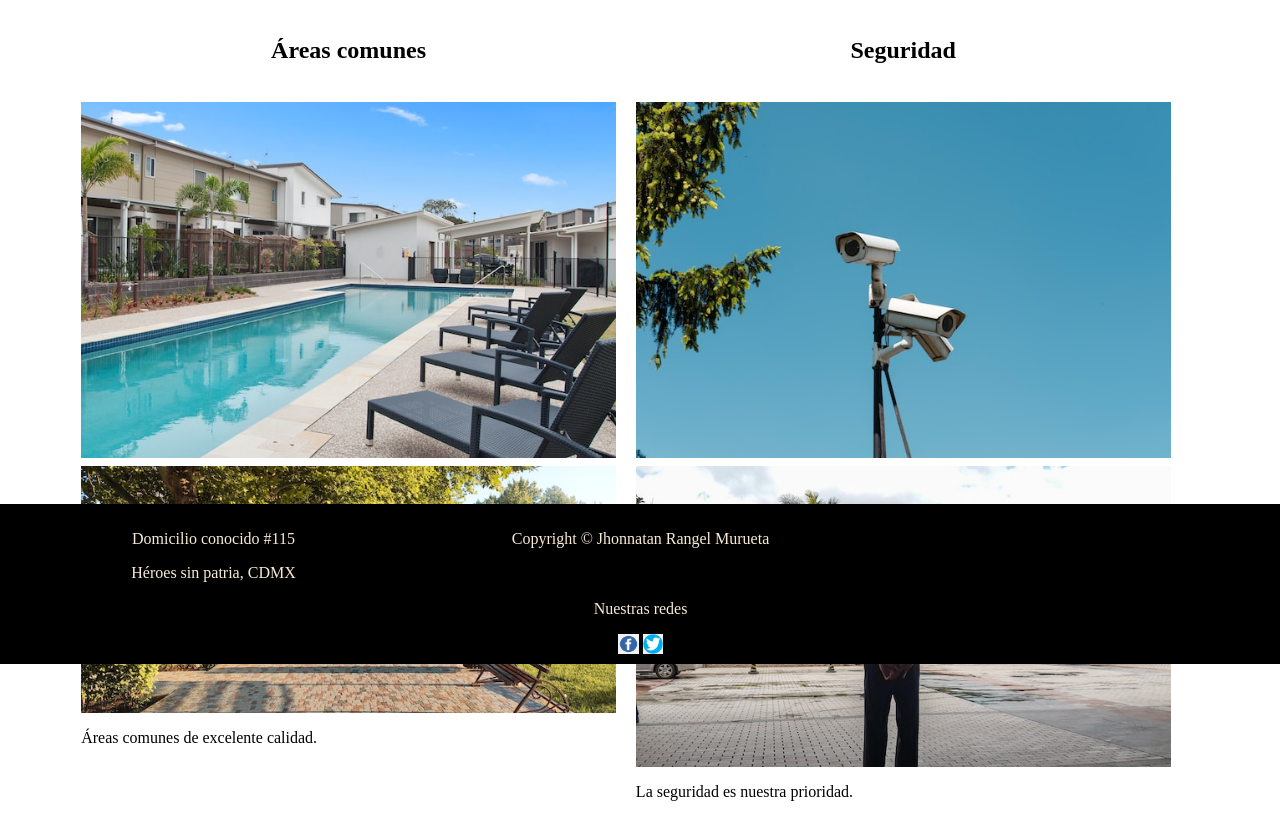
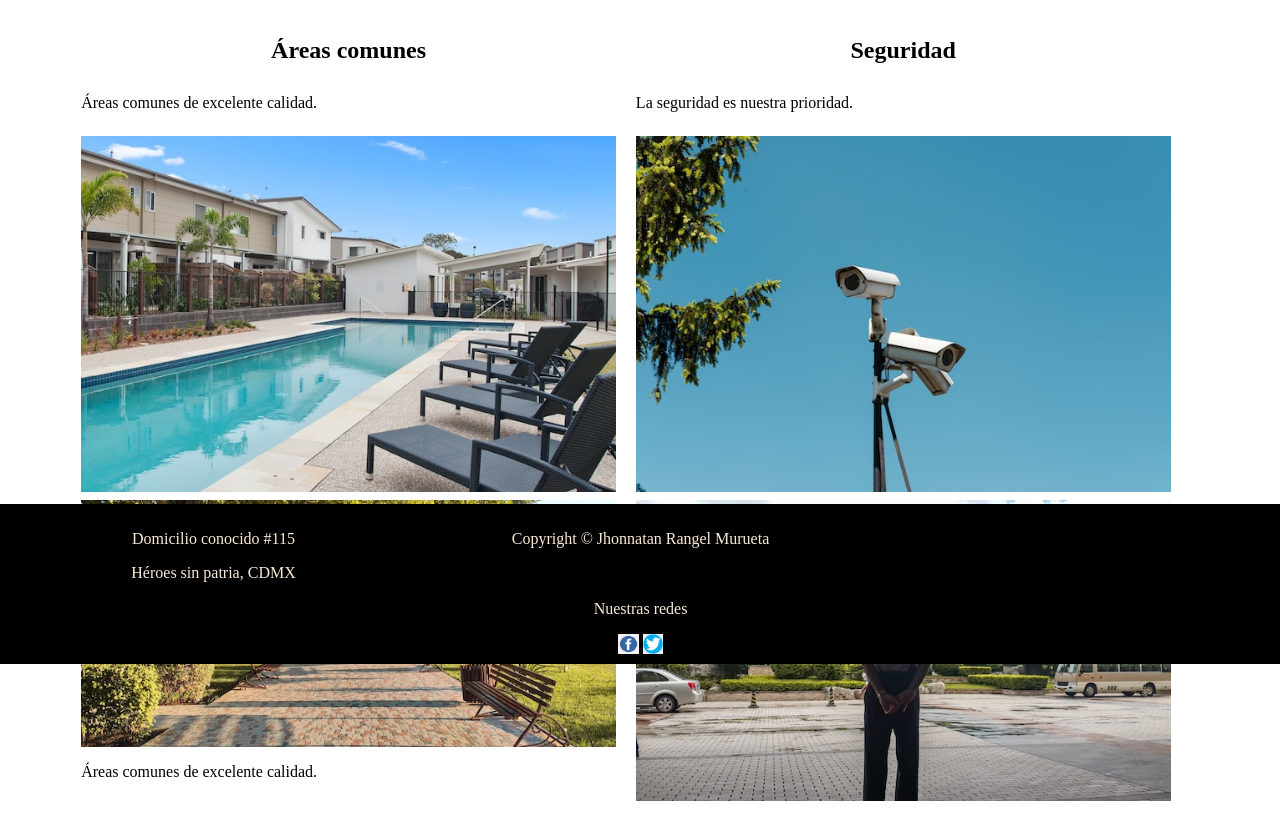
Before and after one commit to jhon-ran/unidad_habitacional, a plain HTML site: page galeria.html in a window 1280 px wide. Shown: the part 136-952 px from the top of the page. Drawn offline with Linux system fonts and the light colour scheme.

Commit message:
galeria images
change images galeria & adjust text

```diff
--- a/galeria.html
+++ b/galeria.html
@@ -29,21 +29,23 @@
     <div class="row">
         <div class="column">
         <h2>Áreas comunes</h2>
+        <p>Áreas comunes de excelente calidad.</p>
         <img class="imagen" src="img/areas1.jpg">
         <img class="imagen" src="img/areas2.jpg">
         <p>Áreas comunes de excelente calidad.</p>
         </div>
         <div class="column">
         <h2>Seguridad</h2>
+        <p>La seguridad es nuestra prioridad.</p>
         <img class="imagen" src="img/seguridad1.jpg">
         <img class="imagen" src="img/seguridad2.jpg">
-        <p>La seguridad es nuestra prioridad.</p>
         </div>
         <div class="column">
         <h2>Plusvalía</h2>
+        <p>Es tu mejor inversión.</p>
         <img class="imagen" src="img/plusvalia1.jpg">
         <img class="imagen" src="img/plusvalia2.jpg">
-        <p>Es tu mejor inversión.</p>
+
         </div>
     </div>
 
```
Also changed, not shown: img/plusvalia_test.jpg (added).
